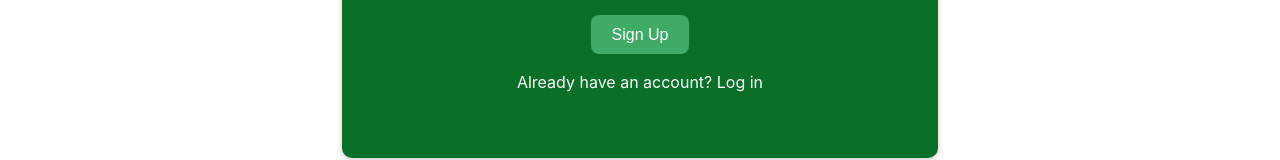
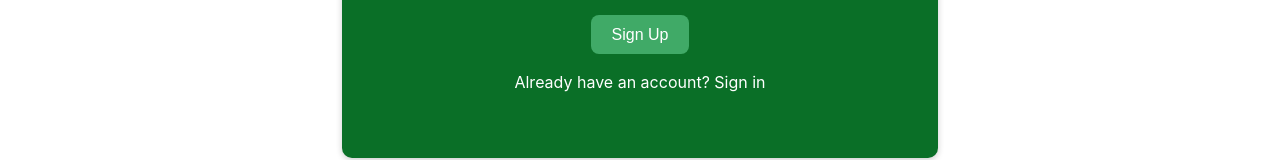
Before and after one commit to eugabrielle/lekkah, a React (Vite) app: page /signup in a window 1280 px wide. Shown: the part 618-778 px from the top of the page. Built offline with nearby package versions, Linux system fonts and the light colour scheme; no server answers.

Commit message:
Read.me aanpassing

```diff
--- a/src/components/SignUp.jsx
+++ b/src/components/SignUp.jsx
@@ -45,7 +45,7 @@ const SignUp = () => {
                     Sign Up
                 </button>
 
-                <p className="correct-link" onClick={() => navigate("/login")}>Already have an account? Log in</p>
+                <p className="correct-link" onClick={() => navigate("/login")}>Already have an account? Sign in</p>
             </form>
         </div>
     )
--- a/src/pages/Searched.jsx
+++ b/src/pages/Searched.jsx
@@ -5,7 +5,7 @@ import RecipeCard from '../components/RecipeCard';
 
 const Searched = () => {
     const { search } = useParams()
-    const [searchedRecipes, setSeachedRecipes] = useState([])
+    const [searchedRecipes, setSearchedRecipes] = useState([])
     const [error, setError] = useState(null)
 
     useEffect(() => {
@@ -21,7 +21,7 @@ const Searched = () => {
                     setError("No recipes found for this search.")
                 } else {
                     setError(null)
-                    setSeachedRecipes(response.data.results)
+                    setSearchedRecipes(response.data.results)
                 }
             } catch (error) {
                 console.error("Error getting recipes:", error)
```
Also changed, not shown: 1 other file (tests, documents, lock files or other folders).
